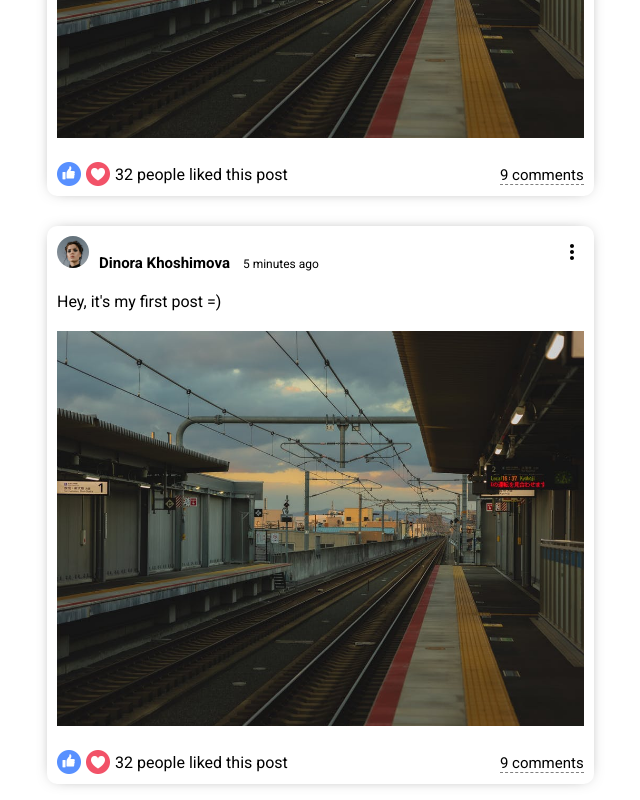
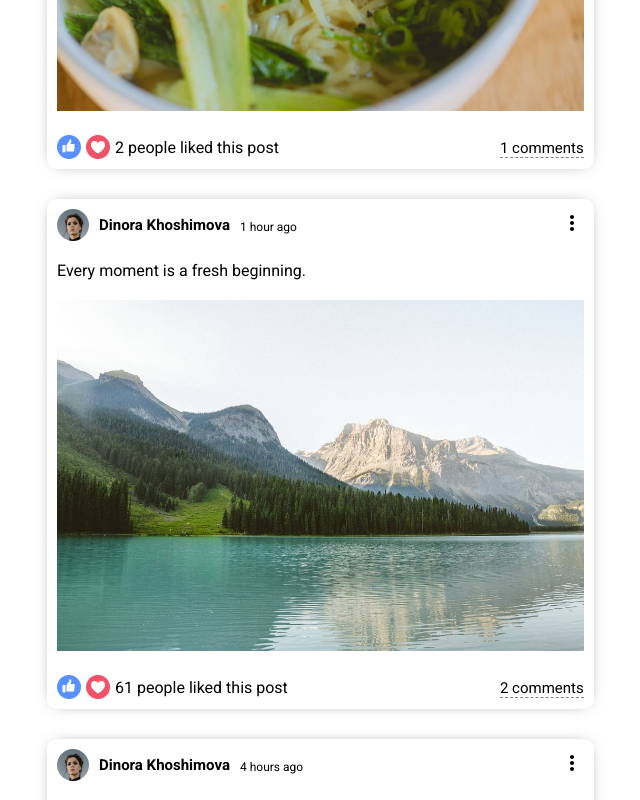
Before and after one commit to constructorlib/Cherry_Social, a React (Vite) app in the folder cherrysocial/: page / in a window 1280 px wide. Shown: the part 1220-2020 px from the top of the page, without its empty margins (293-933 px from the left). Built offline with nearby package versions, Linux system fonts and the light colour scheme.

Commit message:
aligned postUserName and postDate, included the arrays

```diff
--- a/cherrysocial/src/components/Feed/Feed.jsx
+++ b/cherrysocial/src/components/Feed/Feed.jsx
@@ -1,17 +1,16 @@
+import Post from "../post/Post";
+import Share from "../share/Share";
 import "./feed.css";
-import Share from "../share/Share";
-import Post from "../post/Post";
+import { Posts } from "../../dummyData";
+
 export default function Feed() {
   return (
     <div className="feed">
       <div className="feedWrapper">
         <Share />
-        <Post />
-        <Post />
-        <Post />
-        <Post />
-        <Post />
-        <Post />
+        {Posts.map((p) => (
+          <Post key={p.id} post={p} />
+        ))}
       </div>
     </div>
   );
--- a/cherrysocial/src/components/post/Post.jsx
+++ b/cherrysocial/src/components/post/Post.jsx
@@ -1,7 +1,7 @@
 import "./post.css";
 import * as Icons from "@mui/icons-material";
 
-export default function Post() {
+export default function Post({ post }) {
   return (
     <div className="post">
       <div className="postWrapper">
@@ -9,24 +9,26 @@
           <div className="postTopLeft">
             <img src="assets/person/1.jpeg" className="postProfileImg" alt="" />
             <span className="postUserName">Dinora Khoshimova</span>
-            <span className="postDate"> 5 minutes ago</span>
+            <span className="postDate"> {post.date}</span>
           </div>
           <div className="postTopRight">
             <Icons.MoreVert className="postIcon" />
           </div>
         </div>
         <div className="postCenter">
-          <span className="postText">Hey, it's my first post =) </span>
-          <img src="assets/post/1.jpeg" alt="" className="postImg" />
+          <span className="postText">{post?.desc} </span>
+          <img src={post.photo} alt="" className="postImg" />
         </div>
         <div className="postBottom">
           <div className="postBottomLeft">
             <img className="likeIcon" src="assets/like.png" alt="" />
             <img className="likeIcon" src="assets/heart.png" alt="" />
-            <span className="likeCounter">32 people liked this post</span>
+            <span className="likeCounter">
+              {post.like} people liked this post
+            </span>
           </div>
           <div className="postBottomRight">
-            <span className="postCommentText">9 comments</span>
+            <span className="postCommentText">{post.comment} comments</span>
           </div>
         </div>
       </div>
--- a/cherrysocial/src/components/post/post.css
+++ b/cherrysocial/src/components/post/post.css
@@ -1,64 +1,77 @@
 .post {
   width: 100%;
-  border-radius: 10px;
   border-radius: 10px;
   -webkit-box-shadow: 0px 0px 16px -8px rgba(0, 0, 0, 0.68);
   box-shadow: 0px 0px 16px -8px rgba(0, 0, 0, 0.68);
   margin: 30px 0;
 }
+
 .postWrapper {
   padding: 10px;
 }
+
 .postTop {
   display: flex;
   align-items: center;
   justify-content: space-between;
 }
-.postLeft {
+
+.postTopLeft {
   display: flex;
   align-items: center;
 }
+
 .postProfileImg {
   width: 32px;
   height: 32px;
   border-radius: 50%;
   object-fit: cover;
 }
+
 .postUserName {
   font-size: 15px;
-  font-weight: bold;
+  font-weight: bold !important;
   margin: 0 10px;
 }
+
 .postDate {
+  margin-top: 3.5px;
   font-size: 12px;
 }
+
 .postCenter {
   margin: 20px 0;
 }
+
 .postImg {
   margin-top: 20px;
   width: 100%;
   max-height: 500px;
   object-fit: contain;
 }
+
 .postBottom {
   display: flex;
   align-items: center;
   justify-content: space-between;
 }
+
 .postBottomLeft {
   display: flex;
   align-items: center;
 }
+
 .likeIcon {
   width: 24px;
   height: 24px;
   margin-right: 5px;
   cursor: pointer;
 }
+
 .postLikeCounter {
   font-size: 15px;
 }
+
 .postCommentText {
   cursor: pointer;
   border-bottom: 1px dashed gray;
```
Also changed, not shown: cherrysocial/src/dummyData.js (renamed from cherrysocial/src/data.js).
